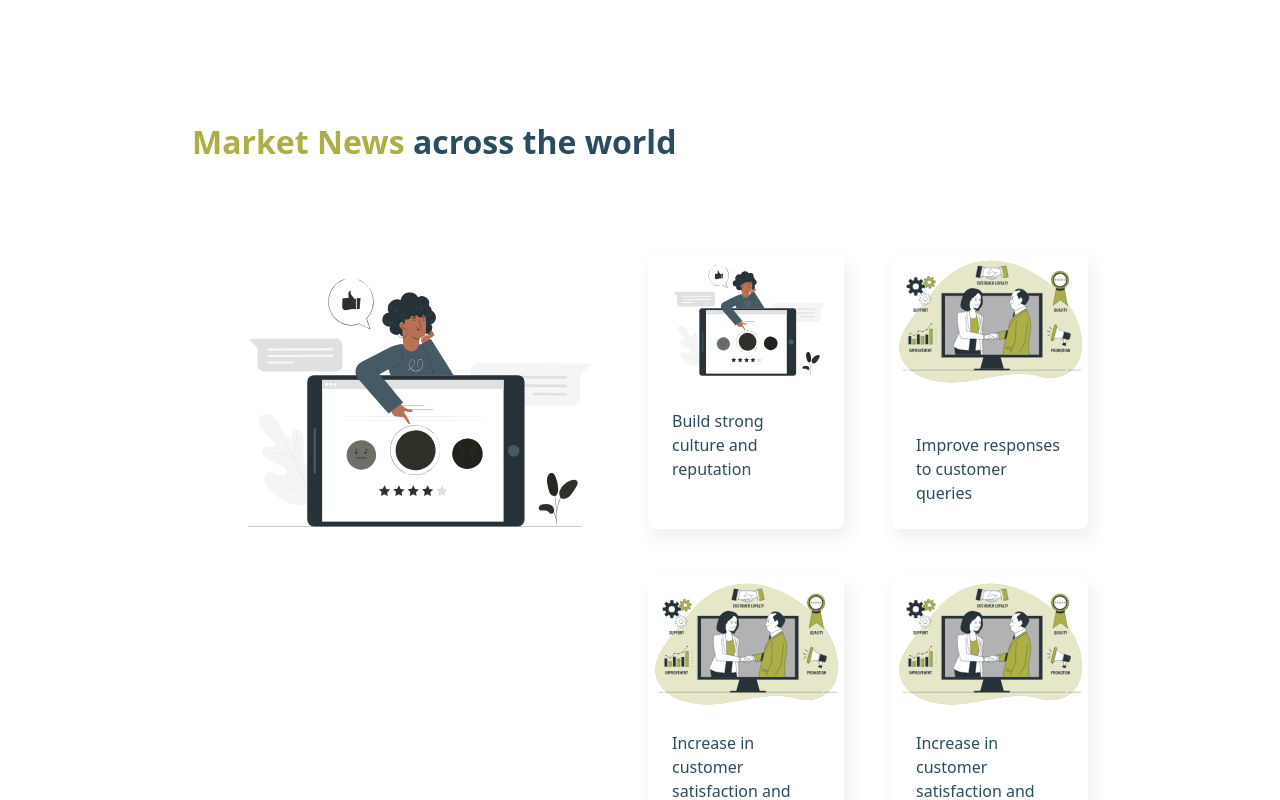
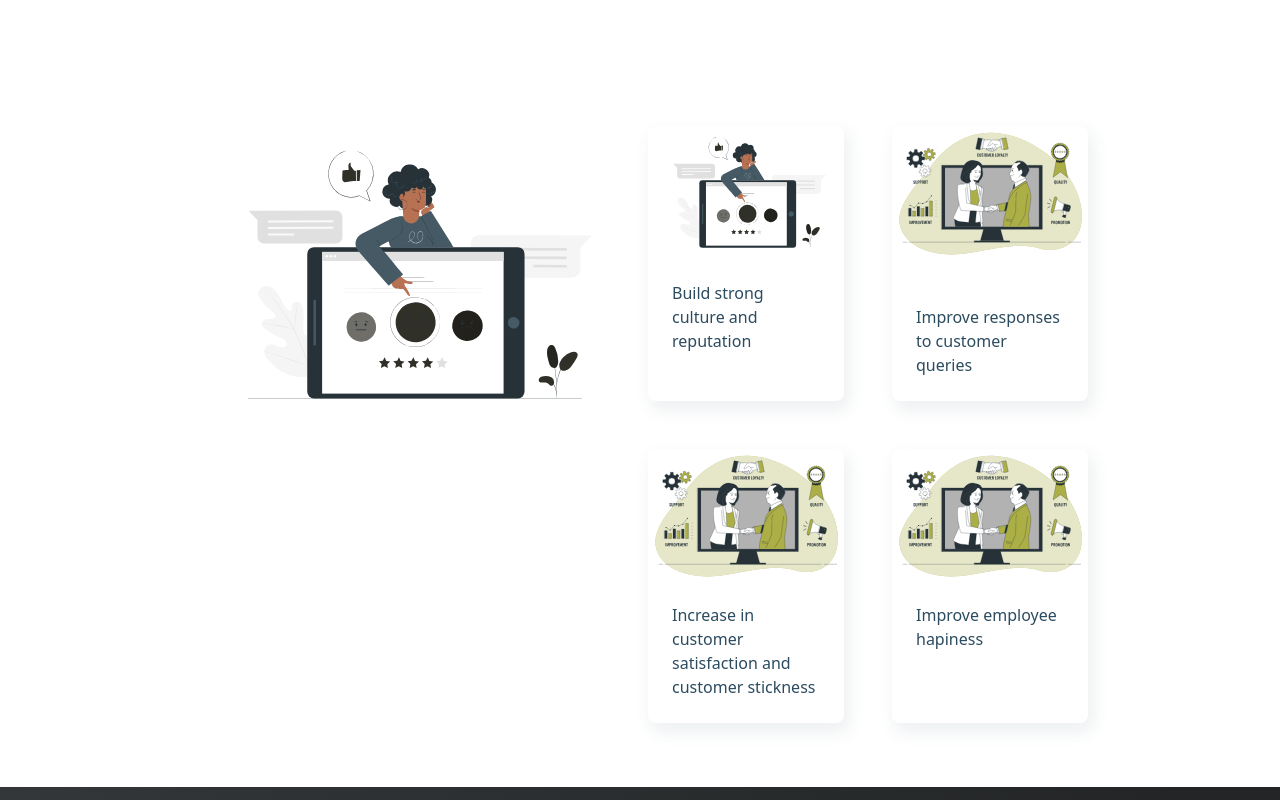
Before and after one commit to jidesam/en_turqoiuse-global, an Angular app: page / in a window 1280 px wide. Shown: the part 2240-3040 px from the top of the page. Built offline with nearby package versions, Linux system fonts and the light colour scheme.

Commit message:
'ui-update'

```diff
--- a/src/app/pages/main/main.component.html
+++ b/src/app/pages/main/main.component.html
@@ -543,9 +543,7 @@
     </div>
   </section> -->
   <section class="px-8 md:px-24 lg:px-48 py-16 bg-[#FFFFFF]">
-    <h4 class="text-[32px] leading-8 font-extrabold text-[#2B4B5F] mb-24">
-      <span class="text-[#ACAE46]">Market News</span> across the world
-    </h4>
+
    <div data-aos="flip-right"
    data-aos-easing="ease-out-cubic"
    data-aos-duration="500"
@@ -606,7 +604,7 @@
       />
       <div class="p-6">
         <p class="text-[#2B4B5F] text-base inter">
-          Increase in customer satisfaction and customer stickness
+          Improve employee hapiness
         </p>
 
       </div>
```
